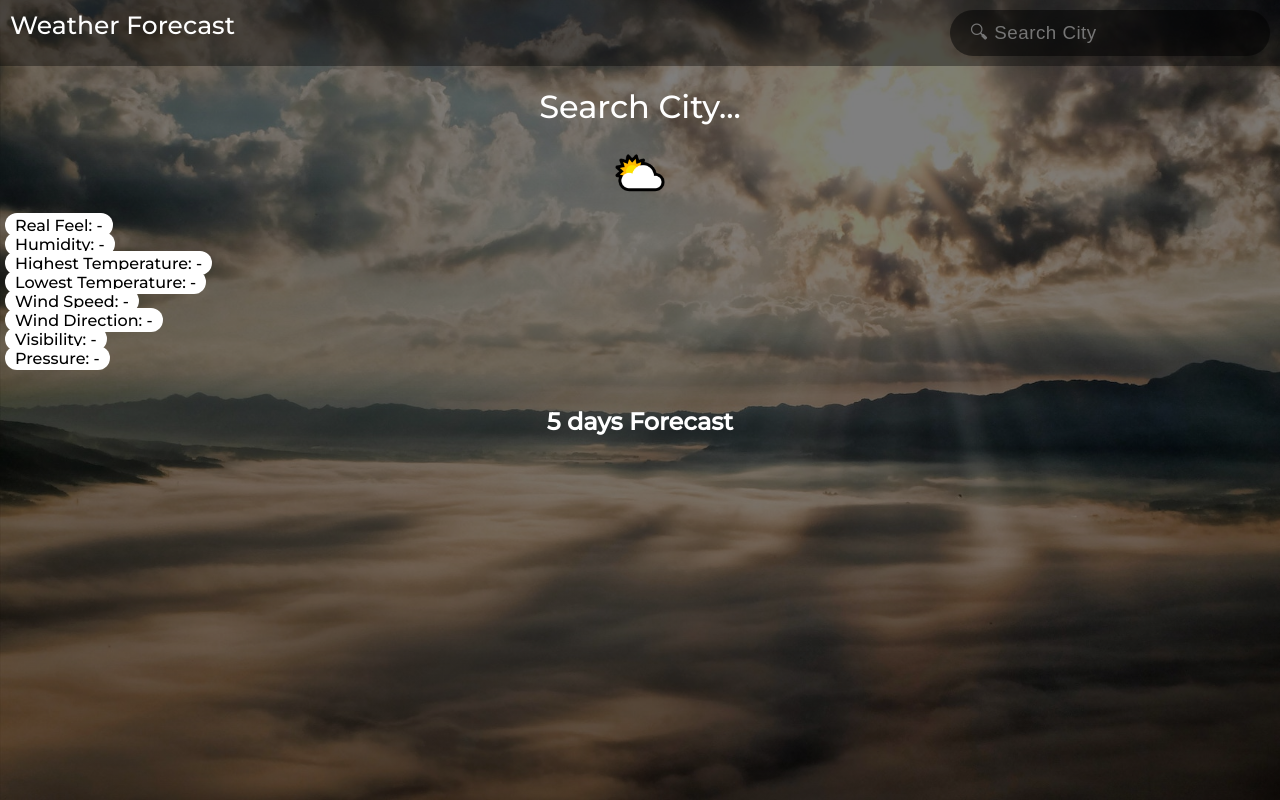
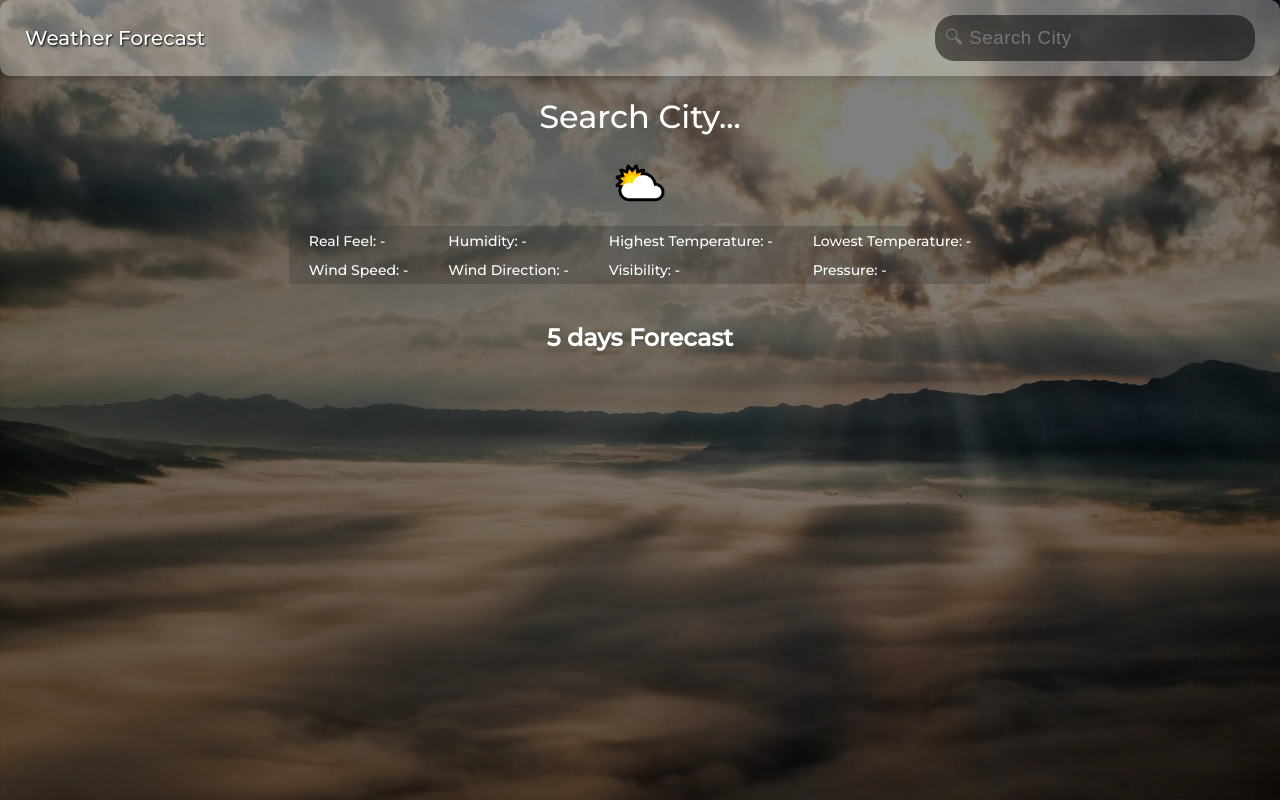
Before and after one commit to jo1aeleyn/WeatherApp, a plain HTML site: page index.html in a window 1280 px wide. Drawn offline with Linux system fonts and the light colour scheme.

Commit message:
Update style.css

```diff
--- a/styles/style.css
+++ b/styles/style.css
@@ -31,12 +31,31 @@ body {
 }
 
 .navbar {
-  /* background: #212a51; */
-  background: rgba(0, 0, 0, 0.375);
-  text-align: right;
-  opacity: 100%;
-  transition: 0.3s;
+  display: flex;
+  justify-content: space-between;
+  align-items: center;
+  padding: 10px 20px;
+  background-color: rgba(255, 255, 255, 0.3);
+  border-radius: 10px;
+  box-shadow: 0px 4px 6px rgba(0, 0, 0, 0.1);
 }
+
+.navbar input {
+  padding: 10px;
+  font-size: 16px;
+  border-radius: 20px;
+  border: none;
+  outline: none;
+}
+
+.navbar .title {
+  font-size: 20px;
+  font-weight:lighter;
+  text-decoration: none;
+  color: #fff; /* White text */
+  text-shadow: 1px 1px 2px #000; /* Black shadow */
+}
+
 
 /* START OF MOBILE STYLES */
 
@@ -165,8 +184,7 @@ ul {
 .min-temperature-additional {
   margin-left: 5px;
   margin-right: 5px;
-  background: #fff;
-  border-radius: 50px;
+
   padding: 2.5px 10px;
 }
 
@@ -178,8 +196,6 @@ ul {
 .sunset-additional {
   margin-left: 5px;
   margin-right: 5px;
-  background: #fff;
-  border-radius: 50px;
   padding: 2.5px 10px;
 }
 
@@ -327,3 +343,37 @@ ul {
   font-size: 15px;
   opacity: 0.7;
 }
+
+.additionals-table {
+  display: table;
+  width: auto;
+  margin: auto;
+  border-collapse: collapse;
+}
+
+.table-row {
+  display: table-row;
+}
+
+.table-cell {
+  display: table-cell;
+  padding: 5px;
+  text-align: left;
+  vertical-align: middle;
+  background-color: rgba(50, 50, 50, 0.3); /* 80% opaque */
+
+}
+
+
+.real-feel-additional,
+.humidity-additional,
+.max-temperature-additional,
+.min-temperature-additional,
+.wind-speed-additional,
+.wind-direction-additional,
+.visibility-additional,
+.pressure-additional {
+  font-size: 14px;
+  color: #ffffff;
+
+}
```
